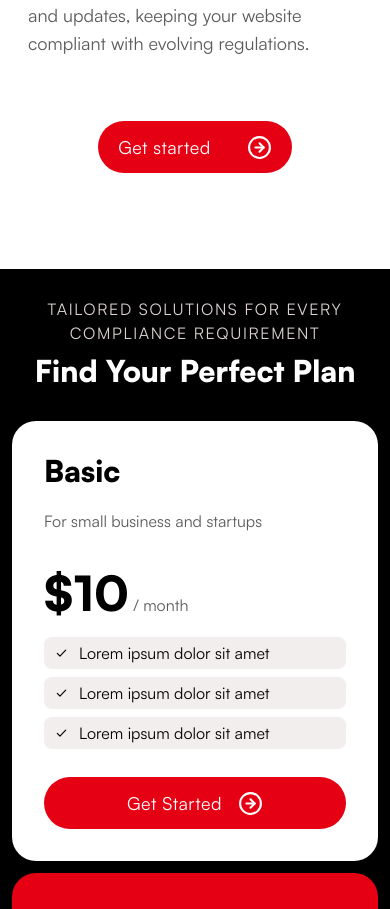
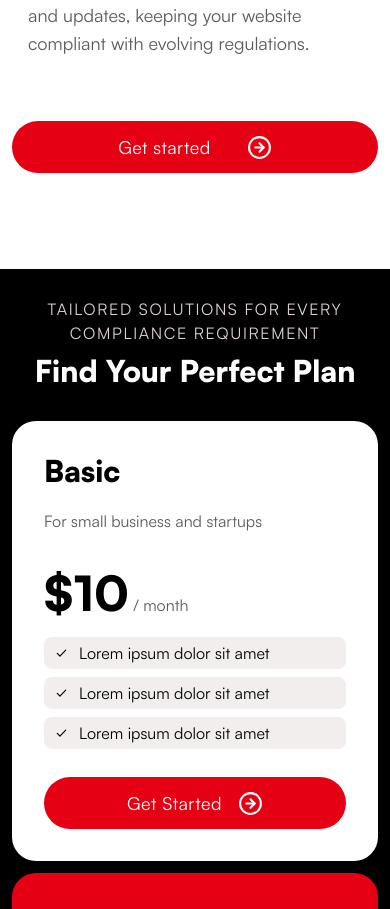
Before and after one commit to al1yew/cookies_app_submission, a Next.js app: page / in a window 390 px wide. Shown: the part 3761-4670 px from the top of the page. Built offline with nearby package versions, Linux system fonts and the light colour scheme.

Commit message:
Mar 4, 2024, 8:45 PM

```diff
--- a/components/home/HeroForm.tsx
+++ b/components/home/HeroForm.tsx
@@ -1,6 +1,5 @@
 "use client";
 import { useState } from "react";
-import Button from "../shared/Button";
 import Image from "next/image";
 
 const HeroForm = () => {
--- a/components/home/Management.tsx
+++ b/components/home/Management.tsx
@@ -2,7 +2,6 @@ import Link from "next/link";
 import Container from "../shared/Container";
 import Image from "next/image";
 import { STEPS } from "@/lib/constants";
-import Button from "../shared/Button";
 
 const Management = () => {
   return (
@@ -86,7 +85,7 @@ const Management = () => {
         </div>
         <button
           className="mt-16 mx-auto bg-appRed text-white
-          flex justify-center gap-4 lg:gap-0 lg:justify-around
+          flex justify-center gap-4 w-full lg:w-fit lg:gap-0 lg:justify-around
           items-center p-3 px-5 rounded-full [&>*]:hover:scale-105"
         >
           <span className="text-white text-lg tracking-wide transition-transform transform">
```
